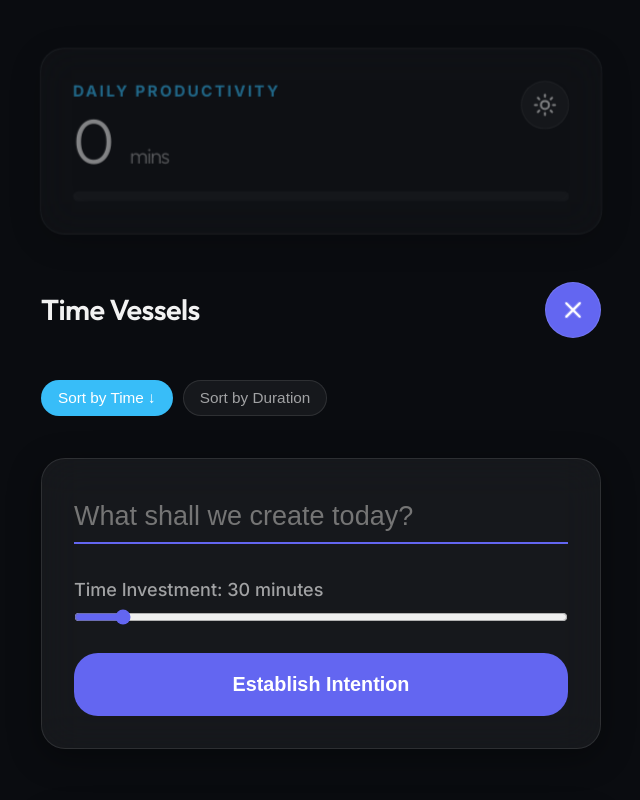
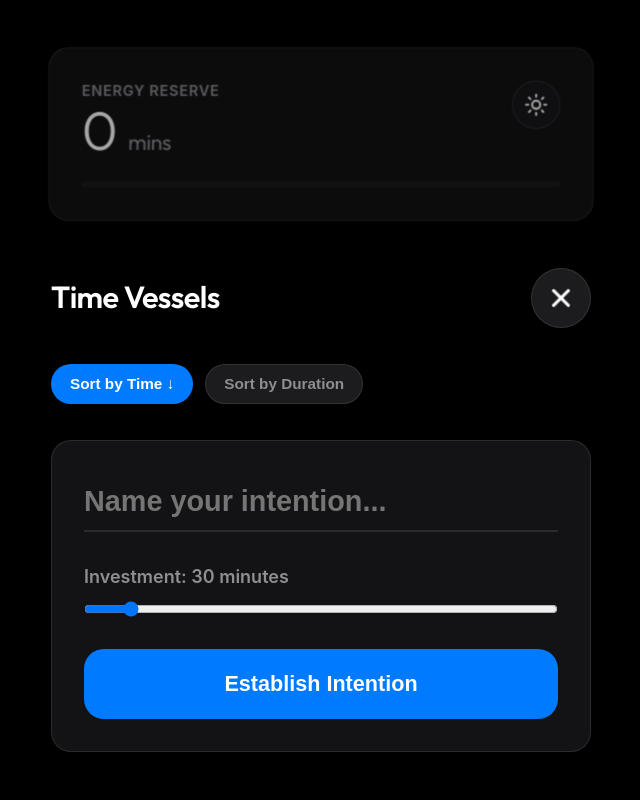
Before and after one commit to 1103896121-beep/Mana, a React (Vite) app: page / in a window 1280 px wide. Both pictures are taken after a click on the button 892 px from the left and 309 px from the top of the page. Shown: the top 800 px of the page, without its empty margins (319-959 px from the left). Built offline with nearby package versions, Linux system fonts and the light colour scheme.

Commit message:
feat: finalize iOS visual polish, 1.8s animation, full date display, and expired task cleanup

```diff
--- a/src/App.css
+++ b/src/App.css
@@ -20,24 +20,24 @@
 }
 
 .mana-label {
-  font-size: 0.85rem;
+  font-size: 0.8rem;
   font-weight: 600;
-  color: var(--color-accent);
+  color: var(--color-text-muted);
   text-transform: uppercase;
-  letter-spacing: 0.15em;
+  letter-spacing: 0.05em;
 }
 
 .mana-value {
-  font-size: 3.5rem; /* Bigger display */
+  font-size: 3rem;
   font-weight: 300;
-  line-height: 1;
-  margin-top: 4px;
+  line-height: 1.1;
+  color: var(--color-text-main);
 }
 
 .mana-unit {
   font-size: 1.2rem;
-  opacity: 0.6;
-  margin-left: 4px;
+  color: var(--color-text-muted);
+  font-weight: 400;
 }
 
 .theme-toggle {
@@ -55,17 +55,16 @@
 }
 
 .mana-progress-container {
-  height: 10px; /* Thicker bar */
-  background: var(--glass-bg);
-  border-radius: 5px;
+  height: 6px;
+  background: var(--color-bg-secondary);
+  border-radius: 3px;
   overflow: hidden;
 }
 
 .mana-progress-bar {
   height: 100%;
-  background: linear-gradient(90deg, var(--color-primary), var(--color-accent));
+  background: var(--color-primary);
   box-shadow: var(--aura-mana-high);
-  transition: var(--transition-smooth);
 }
 
 .task-viewport {
@@ -83,58 +82,53 @@
 }
 
 .task-list-header h2 {
-  font-size: 1.6rem;
-  font-weight: 600;
-}
-
-.header-actions {
-  display: flex;
-  gap: var(--spacing-sm);
-  align-items: center;
+  font-size: 1.7rem;
+  font-weight: 700;
+  letter-spacing: -0.02em;
 }
 
 .add-task-btn {
-  width: 56px;
-  height: 56px;
-  border-radius: 28px;
+  width: 60px;
+  height: 60px;
+  border-radius: 30px;
   border: none;
-  background: var(--glass-bg);
-  color: var(--color-text-main);
+  background: var(--color-primary);
+  color: white;
   cursor: pointer;
-  border: 1px solid var(--glass-border);
   display: flex;
   align-items: center;
   justify-content: center;
   transition: var(--transition-bounce);
+  box-shadow: 0 4px 15px rgba(0, 122, 255, 0.3);
 }
 
 .add-task-btn.active {
-  background: var(--color-primary);
-  color: white;
+  background: var(--color-bg-secondary);
+  color: var(--color-text-main);
+  border: 1px solid var(--glass-border);
+  box-shadow: none;
 }
 
 .sorting-controls {
   display: flex;
   gap: var(--spacing-sm);
-  padding: var(--spacing-sm) 0;
-  overflow-x: auto;
+  padding: 4px 0;
 }
 
 .sort-btn {
-  padding: 8px 16px;
+  padding: 10px 18px;
   border-radius: 20px;
-  background: var(--glass-bg);
+  background: var(--color-bg-secondary);
   border: 1px solid var(--glass-border);
   color: var(--color-text-muted);
   font-size: 0.85rem;
-  font-weight: 500;
+  font-weight: 600;
   cursor: pointer;
-  white-space: nowrap;
   transition: var(--transition-smooth);
 }
 
 .sort-btn.active {
-  background: var(--color-accent);
+  background: var(--color-primary);
   color: white;
   border-color: transparent;
 }
@@ -152,47 +146,64 @@
   border: none;
   border-bottom: 2px solid var(--glass-border);
   color: var(--color-text-main);
-  padding: var(--spacing-sm) 0;
-  font-size: 1.5rem; /* Much bigger input */
+  padding: 12px 0;
+  font-size: 1.6rem;
+  font-weight: 600;
   outline: none;
-  transition: border-color 0.3s;
-}
-
-.quick-add-panel input[type="text"]:focus {
-  border-bottom-color: var(--color-primary);
 }
 
 .duration-selector {
   display: flex;
   flex-direction: column;
-  gap: var(--spacing-sm);
+  gap: 12px;
 }
 
 .duration-selector label {
   font-size: 1rem;
-  font-weight: 500;
+  font-weight: 600;
   color: var(--color-text-muted);
-}
-
-.duration-selector input[type="range"] {
-  accent-color: var(--color-primary);
-  height: 8px;
 }
 
 .confirm-add-btn {
   background: var(--color-primary);
   color: white;
   border: none;
-  padding: 20px;
+  padding: 22px;
   border-radius: var(--radius-card);
-  font-size: 1.1rem;
+  font-size: 1.2rem;
   font-weight: 700;
   cursor: pointer;
   transition: var(--transition-bounce);
 }
 
-.confirm-add-btn:active {
+.list-footer-actions {
+  display: flex;
+  justify-content: center;
+  padding: var(--spacing-lg) 0;
+}
+
+.clear-expired-btn {
+  display: flex;
+  align-items: center;
+  gap: 8px;
+  padding: 12px 24px;
+  border-radius: 25px;
+  background: transparent;
+  border: 1px solid #ff3b30;
+  color: #ff3b30;
+  font-size: 0.9rem;
+  font-weight: 600;
+  cursor: pointer;
+  transition: var(--transition-smooth);
+}
+
+.clear-expired-btn:hover {
+  background: rgba(255, 59, 48, 0.05);
+}
+
+.clear-expired-btn:active {
   transform: scale(0.95);
+  opacity: 0.7;
 }
 
 .footer-console {
@@ -207,14 +218,15 @@
 }
 
 .care-prompt {
-  font-style: italic;
   font-size: 1.1rem;
+  font-weight: 500;
   color: var(--color-text-muted);
-  line-height: 1.6;
+  line-height: 1.5;
+  max-width: 90%;
 }
 
 .empty-state {
-  margin-top: 60px;
+  margin-top: 80px;
   text-align: center;
   color: var(--color-text-muted);
   font-size: 1.1rem;
--- a/src/App.tsx
+++ b/src/App.tsx
@@ -1,6 +1,6 @@
 import React, { useState, useEffect, useMemo } from 'react';
 import { motion, Reorder, AnimatePresence } from 'framer-motion';
-import { Plus, Moon, Sun } from 'lucide-react';
+import { Plus, Moon, Sun, Trash2 } from 'lucide-react';
 import TaskBubble from './components/TaskBubble';
 import CarePrompt from './components/CarePrompt';
 import './App.css';
@@ -31,18 +31,21 @@ const App: React.FC = () => {
   const [sortField, setSortField] = useState<SortField>('createdAt');
   const [sortOrder, setSortOrder] = useState<SortOrder>('desc');
 
-  // 初始化：加载本地存储
+  // 初始化
   useEffect(() => {
-    const savedTasks = localStorage.getItem('mana_tasks_v2');
+    const savedTasks = localStorage.getItem('mana_tasks_v3');
     if (savedTasks) setTasks(JSON.parse(savedTasks));
 
     const savedTheme = localStorage.getItem('mana_theme');
     if (savedTheme) {
       setTheme(savedTheme as 'dark' | 'light');
       document.body.dataset.theme = savedTheme;
+    } else if (window.matchMedia('(prefers-color-scheme: light)').matches) {
+      setTheme('light');
+      document.body.dataset.theme = 'light';
     }
 
-    const savedStats = localStorage.getItem('mana_daily_stats');
+    const savedStats = localStorage.getItem('mana_daily_stats_v2');
     if (savedStats) {
       const stats = JSON.parse(savedStats);
       setTotalMinutesToday(stats.minutes || 0);
@@ -52,9 +55,9 @@ const App: React.FC = () => {
 
   // 持久化
   useEffect(() => {
-    localStorage.setItem('mana_tasks_v2', JSON.stringify(tasks));
+    localStorage.setItem('mana_tasks_v3', JSON.stringify(tasks));
     localStorage.setItem('mana_theme', theme);
-    localStorage.setItem('mana_daily_stats', JSON.stringify({
+    localStorage.setItem('mana_daily_stats_v2', JSON.stringify({
       minutes: totalMinutesToday,
       count: completedCountToday
     }));
@@ -79,12 +82,25 @@ const App: React.FC = () => {
     setShowInput(false);
   };
 
+  const clearExpiredTasks = () => {
+    const SEVEN_DAYS_MS = 7 * 24 * 60 * 60 * 1000;
+    const now = Date.now();
+    const beforeCount = tasks.length;
+    const filteredTasks = tasks.filter(t => now - t.createdAt < SEVEN_DAYS_MS);
+
+    if (filteredTasks.length < beforeCount) {
+      setTasks(filteredTasks);
+      alert(`已清除 ${beforeCount - filteredTasks.length} 个 7 天前的任务。`);
+    } else {
+      alert("没有超过 7 天的未完成任务。");
+    }
+  };
+
   const handleComplete = (id: string, duration: number) => {
     setTasks(prev => prev.filter(t => t.id !== id));
     setTotalMinutesToday(prev => prev + duration);
     setCompletedCountToday(prev => prev + 1);
 
-    // 追踪最近 30 分钟内的完成频率
     const now = Date.now();
     setRecentCompletions(prev => {
       const filtered = prev.filter(t => now - t < 30 * 60000);
@@ -96,7 +112,6 @@ const App: React.FC = () => {
     setTasks(prev => prev.filter(t => t.id !== id));
   };
 
-  // 排序处理
   const sortedTasks = useMemo(() => {
     return [...tasks].sort((a, b) => {
       const valA = a[sortField];
@@ -119,7 +134,7 @@ const App: React.FC = () => {
       <header className="mana-header glass-panel aura-float">
         <div className="header-top">
           <div className="mana-pool-info">
-            <span className="mana-label">DAILY PRODUCTIVITY</span>
+            <span className="mana-label">ENERGY RESERVE</span>
             <h1 className="mana-value">
               {totalMinutesToday} <span className="mana-unit">mins</span>
             </h1>
@@ -145,12 +160,11 @@ const App: React.FC = () => {
               className={`add-task-btn ${showInput ? 'active' : ''}`}
               onClick={() => setShowInput(!showInput)}
             >
-              <Plus size={32} style={{ transform: showInput ? 'rotate(45deg)' : 'none' }} />
+              <Plus size={36} style={{ transform: showInput ? 'rotate(45deg)' : 'none' }} />
             </button>
           </div>
         </div>
 
-        {/* 排序控制 */}
         <div className="sorting-controls">
           <button
             className={`sort-btn ${sortField === 'createdAt' ? 'active' : ''}`}
@@ -177,13 +191,13 @@ const App: React.FC = () => {
               <input
                 autoFocus
                 type="text"
-                placeholder="What shall we create today?"
+                placeholder="Name your intention..."
                 value={newTaskText}
                 onChange={(e) => setNewTaskText(e.target.value)}
                 onKeyDown={(e) => e.key === 'Enter' && addTask()}
               />
               <div className="duration-selector">
-                <label>Time Investment: {newTaskDuration} minutes</label>
+                <label>Investment: {newTaskDuration} minutes</label>
                 <input
                   type="range" min="5" max="300" step="5"
                   value={newTaskDuration}
@@ -198,10 +212,7 @@ const App: React.FC = () => {
         <Reorder.Group
           axis="y"
           values={sortedTasks}
-          onReorder={(newOrder) => {
-            // 只有在没有特定排序字段或处于默认降序创建时间时允许拖拽重排（暂定逻辑）
-            setTasks(newOrder);
-          }}
+          onReorder={setTasks}
           className="bubble-list-container"
         >
           <AnimatePresence mode="popLayout">
@@ -218,10 +229,19 @@ const App: React.FC = () => {
 
           {tasks.length === 0 && !showInput && (
             <div className="empty-state">
-              <p>Your timeline is clear. Set an intention to begin.</p>
+              <p>The timeline is empty. Create a task to begin.</p>
             </div>
           )}
         </Reorder.Group>
+
+        {tasks.length > 0 && (
+          <div className="list-footer-actions">
+            <button className="clear-expired-btn" onClick={clearExpiredTasks}>
+              <Trash2 size={16} />
+              <span>Clear Tasks {'>'} 7 Days</span>
+            </button>
+          </div>
+        )}
       </main>
 
       <CarePrompt
--- a/src/index.css
+++ b/src/index.css
@@ -1,52 +1,52 @@
-@import url('https://fonts.googleapis.com/css2?family=Outfit:wght@300;400;600&family=Inter:wght@400;500;700&display=swap');
+@import url('https://fonts.googleapis.com/css2?family=Outfit:wght@300;400;600&family=Inter:wght@400;500;600;700&display=swap');
 
 :root {
-  /* 基础比例调大 (Scaled up base) */
+  /* iOS-inspired base scale */
   font-size: 18px;
 
-  /* 核心色彩 - 暗色模式默认 (Dark Mode Default) */
-  --color-bg-primary: #0a0c10;
-  --color-bg-secondary: #131720;
-  --color-primary: #6366f1; /* Indigo */
-  --color-secondary: #a855f7; /* Purple */
-  --color-accent: #38bdf8; /* Sky Blue */
+  /* iOS Dark Mode Palette (System Gray layout) */
+  --color-bg-primary: #000000; /* Pure black for OLED */
+  --color-bg-secondary: #1c1c1e; /* System Gray 6 */
+  --color-primary: #007aff; /* iOS System Blue */
+  --color-secondary: #5856d6; /* iOS System Indigo */
+  --color-accent: #64d2ff; /* iOS System Sky Blue */
   --color-white: #ffffff;
-  --color-text-main: rgba(255, 255, 255, 0.95);
-  --color-text-muted: rgba(255, 255, 255, 0.6);
+  --color-text-main: #ffffff;
+  --color-text-muted: #8e8e93; /* System Gray */
 
-  /* Glassmorphism Tokens */
-  --glass-bg: rgba(255, 255, 255, 0.05);
+  /* Glassmorphism Tokens (Higher Quality) */
+  --glass-bg: rgba(28, 28, 30, 0.7);
   --glass-border: rgba(255, 255, 255, 0.1);
-  --glass-shadow: 0 8px 32px 0 rgba(0, 0, 0, 0.37);
-  --glass-blur: blur(20px);
+  --glass-shadow: 0 4px 20px rgba(0, 0, 0, 0.5);
+  --glass-blur: blur(30px);
 
-  /* Aura & Glow Effects */
-  --aura-mana-low: 0 0 20px rgba(244, 63, 94, 0.3);
-  --aura-mana-high: 0 0 40px rgba(56, 189, 248, 0.4);
+  /* Aura & Glow Effects (Subtle & Elegant) */
+  --aura-mana-low: 0 0 15px rgba(255, 59, 48, 0.2);
+  --aura-mana-high: 0 0 30px rgba(0, 122, 255, 0.3);
 
-  /* 间距与圆角调大 (Scaled up spacing and radius) */
-  --spacing-xs: 6px;
-  --spacing-sm: 10px;
+  /* Spacing & Sizing */
+  --spacing-xs: 8px;
+  --spacing-sm: 12px;
   --spacing-md: 20px;
   --spacing-lg: 32px;
   --spacing-xl: 48px;
-  --radius-bubble: 32px;
-  --radius-card: 24px;
+  --radius-bubble: 28px;
+  --radius-card: 20px;
 
   /* Transitions */
-  --transition-smooth: all 0.4s cubic-bezier(0.23, 1, 0.32, 1);
-  --transition-bounce: all 0.5s cubic-bezier(0.68, -0.6, 0.32, 1.6);
+  --transition-smooth: all 0.3s cubic-bezier(0.25, 0.1, 0.25, 1);
+  --transition-bounce: all 0.5s cubic-bezier(0.175, 0.885, 0.32, 1.275);
 }
 
 [data-theme='light'] {
-  --color-bg-primary: #f8fafc;
+  --color-bg-primary: #f2f2f7; /* System Gray 6 Light */
   --color-bg-secondary: #ffffff;
-  --color-text-main: #1e293b;
-  --color-text-muted: #64748b;
-  --glass-bg: rgba(0, 0, 0, 0.03);
-  --glass-border: rgba(0, 0, 0, 0.08);
-  --glass-shadow: 0 10px 40px rgba(0, 0, 0, 0.05);
-  --aura-mana-high: 0 10px 30px rgba(99, 102, 241, 0.2);
+  --color-text-main: #000000;
+  --color-text-muted: #8e8e93;
+  --glass-bg: rgba(255, 255, 255, 0.8);
+  --glass-border: rgba(0, 0, 0, 0.05);
+  --glass-shadow: 0 4px 16px rgba(0, 0, 0, 0.05);
+  --aura-mana-high: 0 10px 25px rgba(0, 122, 255, 0.15);
 }
 
 * {
@@ -57,25 +57,26 @@
 }
 
 body {
-  font-family: 'Inter', system-ui, -apple-system, sans-serif;
+  font-family: -apple-system, BlinkMacSystemFont, 'SF Pro Display', 'Inter', sans-serif;
   background-color: var(--color-bg-primary);
   color: var(--color-text-main);
   min-height: 100vh;
   overflow-x: hidden;
-  line-height: 1.5;
+  line-height: 1.4;
   -webkit-font-smoothing: antialiased;
   transition: background-color 0.5s ease, color 0.5s ease;
 }
 
 h1, h2, h3, h4, .mana-font {
-  font-family: 'Outfit', sans-serif;
-  letter-spacing: -0.02em;
+  font-family: 'Outfit', -apple-system, system-ui, sans-serif;
+  letter-spacing: -0.01em;
+  font-weight: 600;
 }
 
 /* Base Layout Containers */
 .app-container {
   width: 100%;
-  max-width: 600px; /* 适当调宽适配大字体 */
+  max-width: 580px;
   margin: 0 auto;
   min-height: 100vh;
   position: relative;
@@ -96,11 +97,11 @@ h1, h2, h3, h4, .mana-font {
 
 /* Animations */
 @keyframes aura-pulse {
-  0% { transform: scale(1); opacity: 0.5; }
-  50% { transform: scale(1.05); opacity: 0.8; }
-  100% { transform: scale(1); opacity: 0.5; }
+  0% { transform: scale(1); opacity: 0.6; }
+  50% { transform: scale(1.03); opacity: 0.8; }
+  100% { transform: scale(1); opacity: 0.6; }
 }
 
 .aura-float {
-  animation: aura-pulse 4s infinite ease-in-out;
+  animation: aura-pulse 3s infinite ease-in-out;
 }
```
Also changed, not shown: src/components/TaskBubble.css (+33 -20 lines), src/components/TaskBubble.tsx (+53 -24 lines), 3 other files (tests, documents, lock files or other folders).
